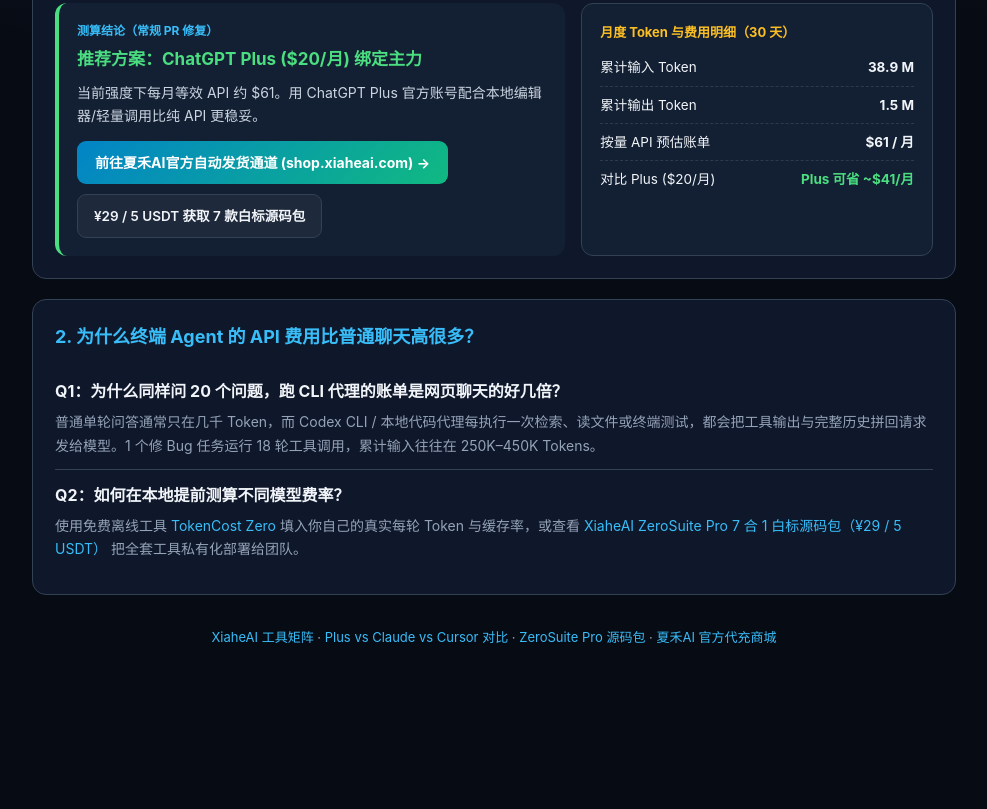
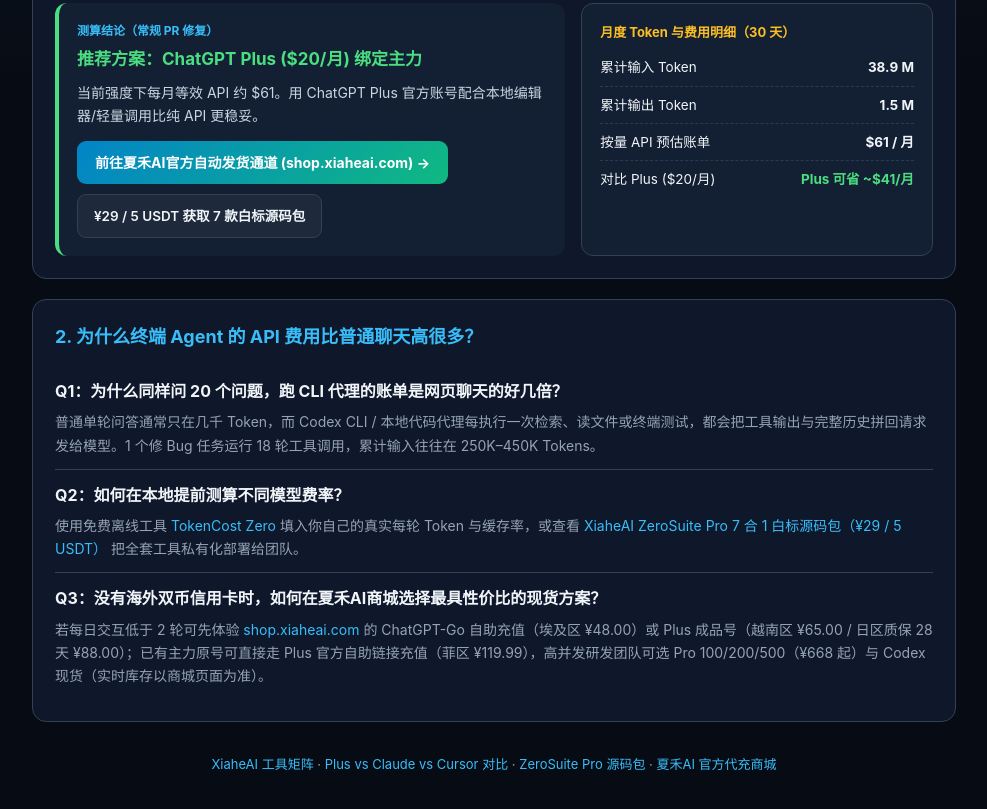
Before and after one commit to devbox-zero-ops/xiaheai-hub, a plain HTML site: page codex-cli-cost-guide.html in a window 1280 px wide. Shown: the part 673-1482 px from the top of the page, without its empty margins (146-1133 px from the left). Before the commit the page ends 1382 px from the top, so only its background shows below. Drawn offline with Linux system fonts and the light colour scheme.

Commit message:
docs(pricing): add Q3 FAQ with verified shop.xiaheai.com SKU options

```diff
--- a/codex-cli-cost-guide.html
+++ b/codex-cli-cost-guide.html
@@ -330,6 +330,10 @@
         <div class="faq-q">Q2：如何在本地提前测算不同模型费率？</div>
         <p class="faq-a">使用免费离线工具 <a href="https://devbox-zero-ops.github.io/tokencost-zero/" target="_blank" rel="noopener">TokenCost Zero</a> 填入你自己的真实每轮 Token 与缓存率，或查看 <a href="pro.html">XiaheAI ZeroSuite Pro 7 合 1 白标源码包（¥29 / 5 USDT）</a> 把全套工具私有化部署给团队。</p>
       </div>
+      <div class="faq-item">
+        <div class="faq-q">Q3：没有海外双币信用卡时，如何在夏禾AI商城选择最具性价比的现货方案？</div>
+        <p class="faq-a">若每日交互低于 2 轮可先体验 <a href="https://shop.xiaheai.com" target="_blank" rel="noopener">shop.xiaheai.com</a> 的 ChatGPT-Go 自助充值（埃及区 ¥48.00）或 Plus 成品号（越南区 ¥65.00 / 日区质保 28 天 ¥88.00）；已有主力原号可直接走 Plus 官方自助链接充值（菲区 ¥119.99），高并发研发团队可选 Pro 100/200/500（¥668 起）与 Codex 现货（实时库存以商城页面为准）。</p>
+      </div>
     </section>
 
     <footer>
```
